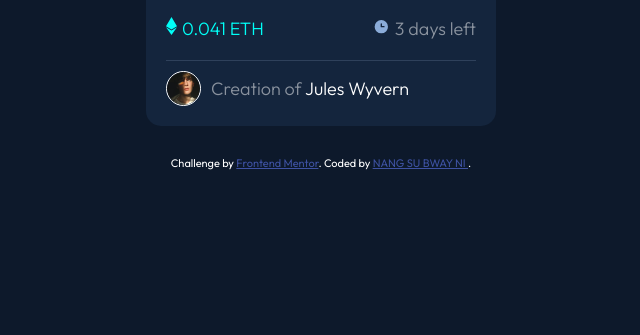
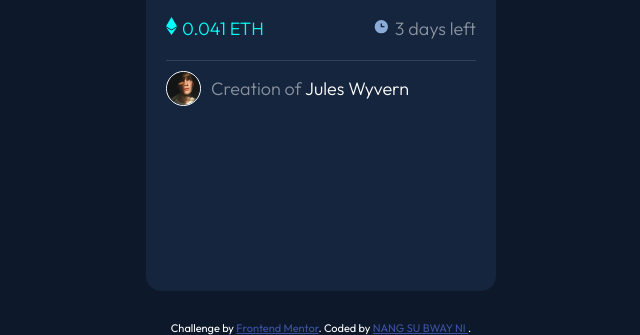
Before and after one commit to Nang-Su-Bway-Ni/first-project-nft-preview-card-component-main, a plain HTML site: page first-project-nft-preview-card-component-main/index.html in a window 1280 px wide. Shown: the part 479-814 px from the top of the page, without its empty margins (319-959 px from the left). Drawn offline with Linux system fonts and the light colour scheme.

Commit message:
Add files via upload

```diff
--- a/first-project-nft-preview-card-component-main/index.html
+++ b/first-project-nft-preview-card-component-main/index.html
@@ -34,12 +34,12 @@
   </main>
 
 
-  <div class="attribution">
+  <footer class="attribution">
     Challenge by
     <a href="https://www.frontendmentor.io?ref=challenge" target="_blank">
       Frontend Mentor</a>. Coded by <a href="https://www.frontendmentor.io/profile/Nang-Su-Bway-Ni">NANG SU BWAY NI
     </a>.
-  </div>
+  </footer>
 </body>
 
 </html>
--- a/first-project-nft-preview-card-component-main/style.css
+++ b/first-project-nft-preview-card-component-main/style.css
@@ -17,7 +17,6 @@ body {
   font-size: 18px;
   background-color: var(--main-BG);
   color: var(--White);
-  height: 100vh;
 }
 .attribution {
   font-size: 11px;
@@ -37,6 +36,7 @@ ul {
 main {
   display: flex;
   justify-content: center;
+  min-height: 100vh;
 }
 .container {
   margin: 30px auto;
```
